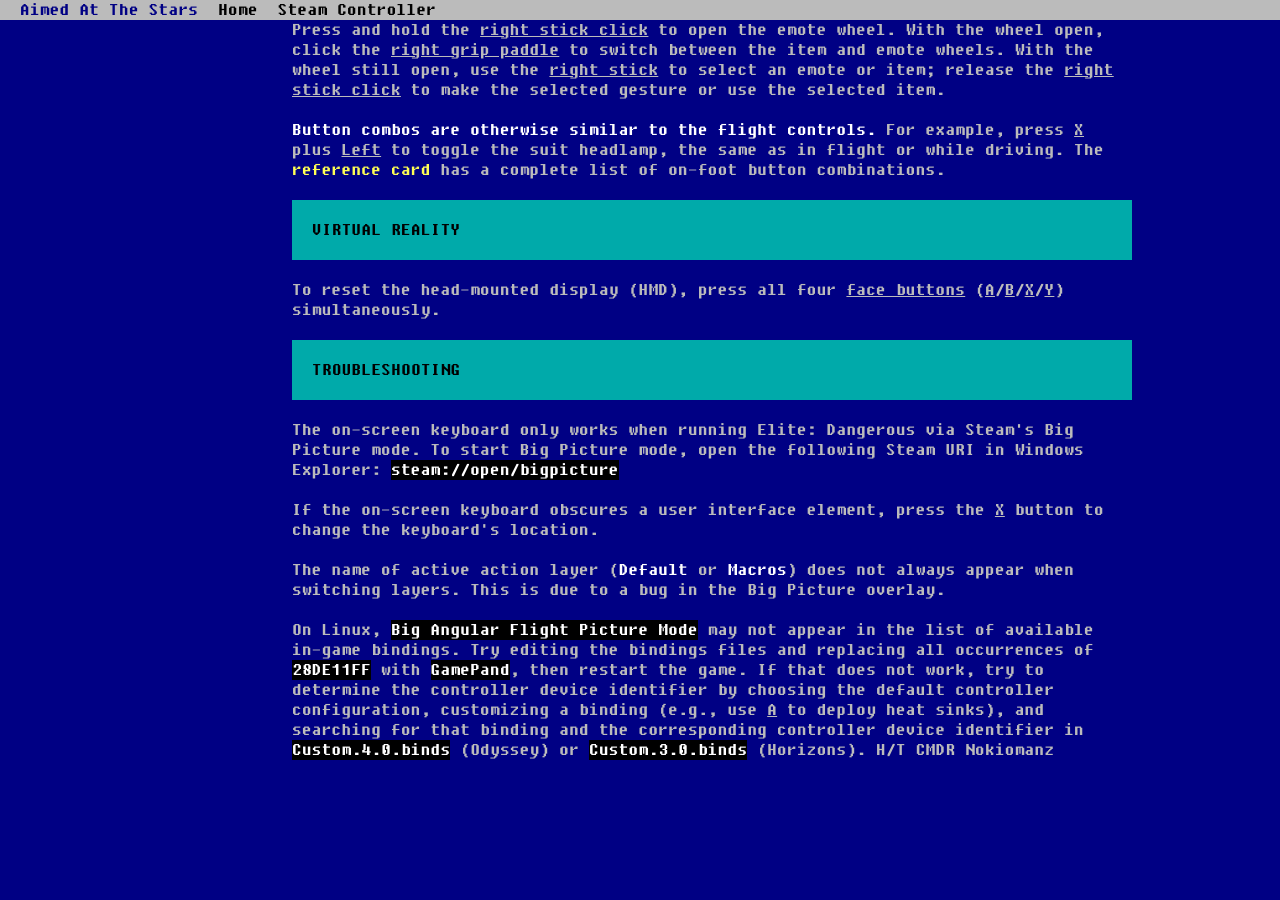
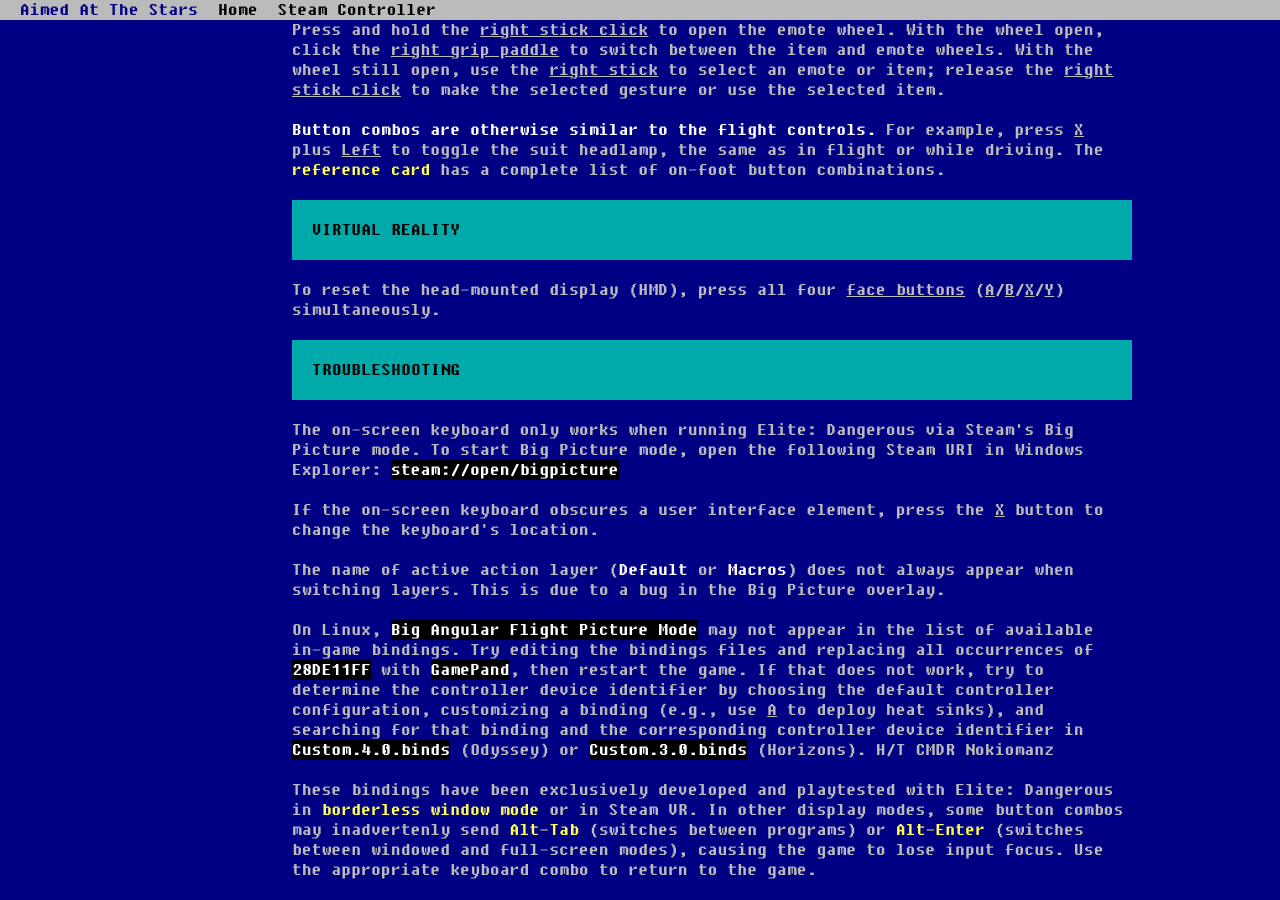
Before and after one commit to irtnog/aimedatthestars.org, a Jekyll site: the page built from bafpm/index.html, in a window 1280 px wide and 900 px high, scrolled down 5057 px. Built offline with Jekyll 4.4.1, drawn with Linux system fonts in a browser that asks for light colours; before the commit the page ends 5837 px from its top, so only the background shows below that.

Commit message:
feat(bafpm): document issues with input focus loss in full screen or windowed display modes

```diff
--- a/bafpm/index.html
+++ b/bafpm/index.html
@@ -199,6 +199,7 @@
         <p>If the on-screen keyboard obscures a user interface element, press the <u>X</u> button to change the keyboard's location.</p>
         <p>The name of active action layer (<strong>Default</strong> or <strong>Macros</strong>) does not always appear when switching layers.  This is due to a bug in the Big Picture overlay.</p>
         <p>On Linux, <code>Big Angular Flight Picture Mode</code> may not appear in the list of available in-game bindings.  Try editing the bindings files and replacing all occurrences of <code>28DE11FF</code> with <code>GamePand</code>, then restart the game.  If that does not work, try to determine the controller device identifier by choosing the default controller configuration, customizing a binding (e.g., use <u>A</u> to deploy heat sinks), and searching for that binding and the corresponding controller device identifier in <code>Custom.4.0.binds</code> (Odyssey) or <code>Custom.3.0.binds</code> (Horizons). H/T CMDR Nokiomanz</p>
+        <p>These bindings have been exclusively developed and playtested with Elite: Dangerous in <a href="https://customersupport.frontier.co.uk/hc/en-us/articles/4405965398418-Screen-and-Display-settings-options-">borderless window mode</a> or in Steam VR.  In other display modes, some button combos may inadvertenly send <a href="https://en.wikipedia.org/wiki/Alt-Tab">Alt-Tab</a> (switches between programs) or <a href="https://support.microsoft.com/en-us/topic/alt-enter-switches-between-window-and-full-screen-d1b23daa-644d-3fbf-2f5e-c2c779584db5">Alt-Enter</a> (switches between windowed and full-screen modes), causing the game to lose input focus.  Use the appropriate keyboard combo to return to the game.</p>
       </section>
     </div>
   </div>
```
